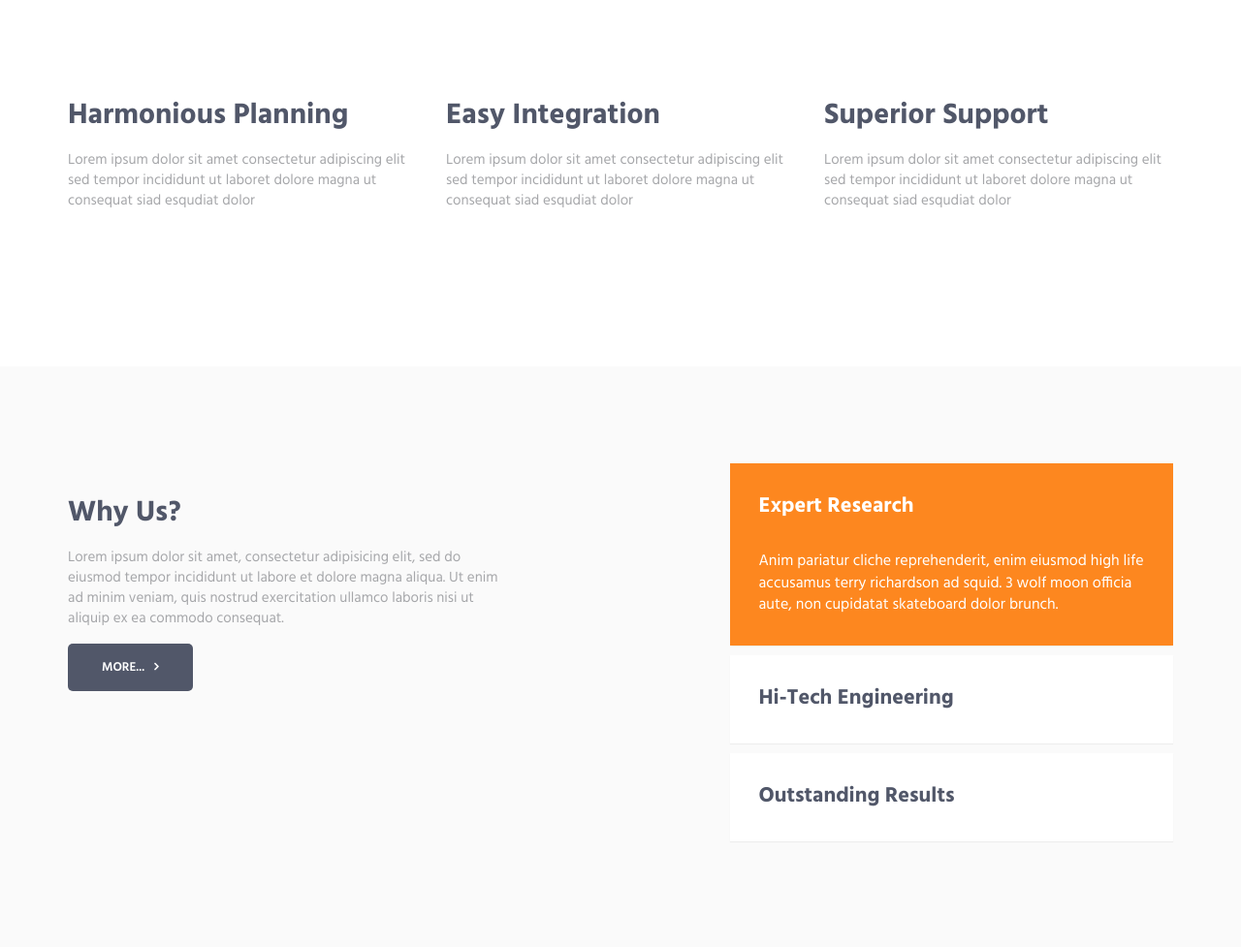
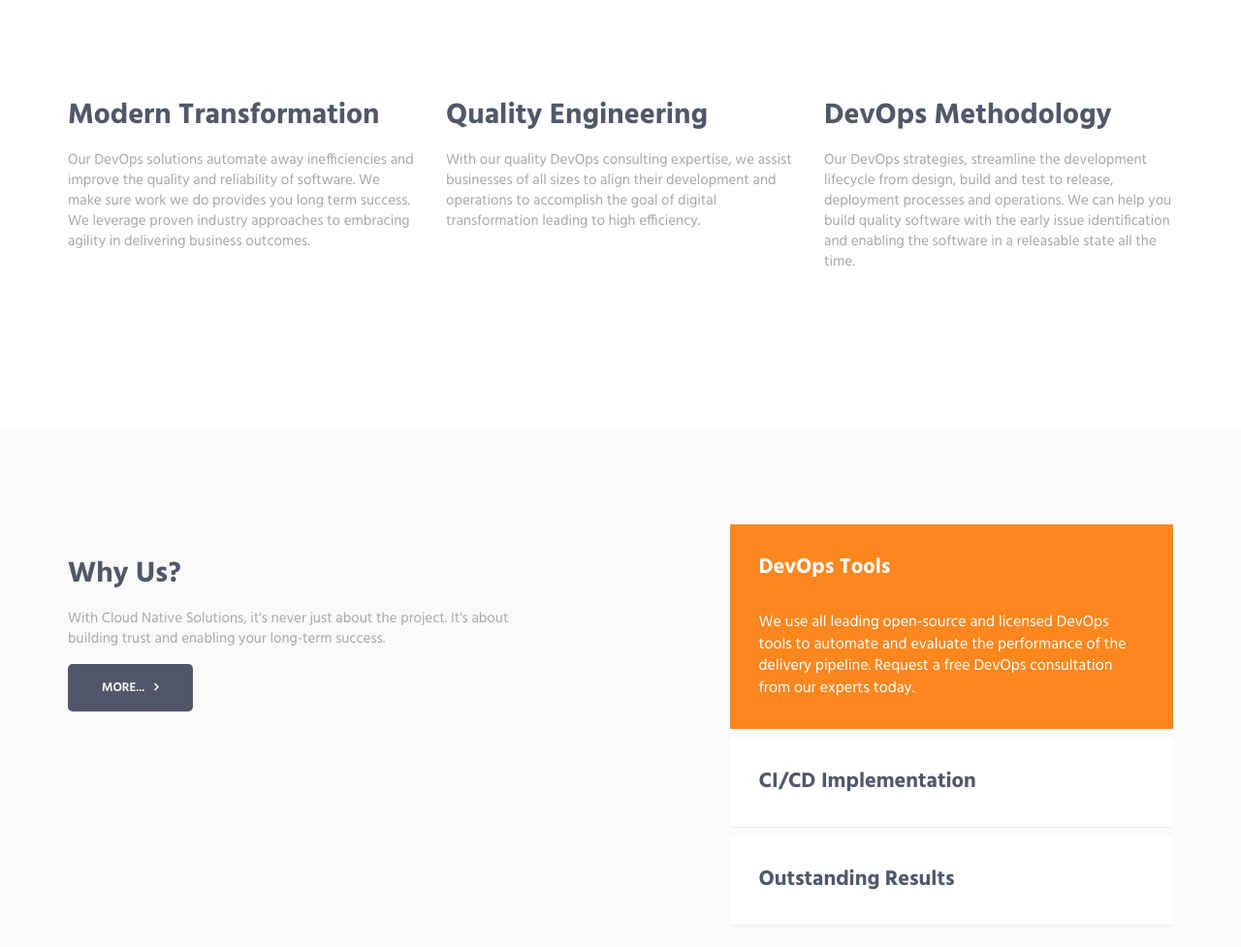
Before and after one commit to cnativesolutions/cnativesolutionsweb, a plain HTML site: page index.html in a window 1280 px wide. Shown: the part 802-1779 px from the top of the page at 97% size. Drawn offline with Linux system fonts and the light colour scheme.

```diff
--- a/index.html
+++ b/index.html
@@ -114,22 +114,22 @@
                     <div class="masonry-grid-sizer col-xs-6 col-sm-6 col-md-1"></div>
                     <div class="masonry-grid-item col-xs-12 col-sm-6 col-md-4 sm-margin-b-30">
                         <div class="margin-b-60">
-                            <h2>Harmonious Planning</h2>
-                            <p>Lorem ipsum dolor sit amet consectetur adipiscing elit sed tempor incididunt ut laboret dolore magna ut consequat siad esqudiat dolor</p>
+                            <h2>Modern Transformation</h2>
+                            <p>Our DevOps solutions automate away inefficiencies and improve the quality and reliability of software. We make sure work we do provides you long term success. We leverage proven industry approaches to embracing agility in delivering business outcomes.</p>
                         </div>
                         <!--img class="full-width img-responsive wow fadeInUp" src="img/500x500/01.jpg" alt="Portfolio Image" data-wow-duration=".3" data-wow-delay=".2s"-->
                     </div>
                     <div class="masonry-grid-item col-xs-12 col-sm-6 col-md-4">
                         <div class="margin-b-60">
-                          <h2>Easy Integration</h2>
-                          <p>Lorem ipsum dolor sit amet consectetur adipiscing elit sed tempor incididunt ut laboret dolore magna ut consequat siad esqudiat dolor</p>
+                          <h2>Quality Engineering</h2>
+                          <p>With our quality DevOps consulting expertise, we assist businesses of all sizes to align their development and operations to accomplish the goal of digital transformation leading to high efficiency.</p>
                         </div>
 						 <!--img class="full-width img-responsive wow fadeInUp" src="img/500x500/02.jpg" alt="Portfolio Image" data-wow-duration=".3" data-wow-delay=".3s"-->
                     </div>
                     <div class="masonry-grid-item col-xs-12 col-sm-6 col-md-4">
                         <div class="margin-t-60 margin-b-60">
-                            <h2>Superior Support</h2>
-                            <p>Lorem ipsum dolor sit amet consectetur adipiscing elit sed tempor incididunt ut laboret dolore magna ut consequat siad esqudiat dolor</p>
+                            <h2>DevOps Methodology</h2>
+                            <p>Our DevOps strategies, streamline the development lifecycle from design, build and test to release, deployment processes and operations. We can help you build quality software with the early issue identification and enabling the software in a releasable state all the time.</p>
                         </div>
                         <!--img class="full-width img-responsive wow fadeInUp" src="img/500x500/03.jpg" alt="Portfolio Image" data-wow-duration=".3" data-wow-delay=".4s"-->
                     </div>
@@ -143,9 +143,9 @@
                         <div class="col-md-5 col-sm-5 md-margin-b-60">
                             <div class="margin-t-50 margin-b-30">
                                 <h2>Why Us?</h2>
-                                <p>Lorem ipsum dolor sit amet, consectetur adipisicing elit, sed do eiusmod tempor incididunt ut labore et dolore magna aliqua. Ut enim ad minim veniam, quis nostrud exercitation ullamco laboris nisi ut aliquip ex ea commodo consequat.</p>
+                                <p>With Cloud Native Solutions, it's never just about the project. It's about building trust and enabling your long-term success.</p>
                             </div>
-                            <a href="#" class="btn-theme btn-theme-sm btn-white-bg text-uppercase">More...</a>
+                            <a href="#contact" class="btn-theme btn-theme-sm btn-white-bg text-uppercase">More...</a>
                         </div>
                         <div class="col-md-5 col-sm-7 col-md-offset-2">
                             <!-- Accordion -->
@@ -155,13 +155,13 @@
                                         <div class="panel-heading" role="tab" id="headingOne">
                                             <h4 class="panel-title">
                                                 <a class="panel-title-child" role="button" data-toggle="collapse" data-parent="#accordion" href="#collapseOne" aria-expanded="true" aria-controls="collapseOne">
-                                                    Expert Research
+                                                    DevOps Tools
                                                 </a>
                                             </h4>
                                         </div>
                                         <div id="collapseOne" class="panel-collapse collapse in" role="tabpanel" aria-labelledby="headingOne">
                                             <div class="panel-body">
-                                                Anim pariatur cliche reprehenderit, enim eiusmod high life accusamus terry richardson ad squid. 3 wolf moon officia aute, non cupidatat skateboard dolor brunch.
+                                                We use all leading open-source and licensed DevOps tools to automate and evaluate the performance of the delivery pipeline. Request a free DevOps consultation from our experts today.
                                             </div>
                                         </div>
                                     </div>
@@ -169,13 +169,13 @@
                                         <div class="panel-heading" role="tab" id="headingTwo">
                                             <h4 class="panel-title">
                                                 <a class="collapsed panel-title-child" role="button" data-toggle="collapse" data-parent="#accordion" href="#collapseTwo" aria-expanded="false" aria-controls="collapseTwo">
-                                                    Hi-Tech Engineering
+                                                    CI/CD Implementation
                                                 </a>
                                             </h4>
                                         </div>
                                         <div id="collapseTwo" class="panel-collapse collapse" role="tabpanel" aria-labelledby="headingTwo">
                                             <div class="panel-body">
-                                                Anim pariatur cliche reprehenderit, enim eiusmod high life accusamus terry richardson ad squid. 3 wolf moon officia aute, non cupidatat skateboard dolor brunch.
+                                                Continuous Integration, Continuous Delivery, and Continuous Deployment are indispensable to DevOps methodology because they really help to get the freshly deployed build into the hands of the final users as soon as possible via managed services.
                                             </div>
                                         </div>
                                     </div>
@@ -189,7 +189,7 @@
                                         </div>
                                         <div id="collapseThree" class="panel-collapse collapse" role="tabpanel" aria-labelledby="headingThree">
                                             <div class="panel-body">
-                                                Anim pariatur cliche reprehenderit, enim eiusmod high life accusamus terry richardson ad squid. 3 wolf moon officia aute, non cupidatat skateboard dolor brunch.
+                                                We make sure results are go beyond expectations. Together we will achieve this by establishing a positive cross-learning DevOps culture among all teams and automating the massive volume of tasks they have to cover on a daily basis.
                                             </div>
                                         </div>
                                     </div>
@@ -275,7 +275,7 @@
                                 </div>
                                 <div class="service-info">
                                     <h3>CI/CD Pipelines</h3>
-                                    <p class="margin-b-5">We help companies setup reliable CI and CD Pipelines. It is crucial for companies to have reliable software delivery process.</p>
+                                    <p class="margin-b-5">Our specialists use a wide range of DevOps tools and help you create efficient operation pipelines that make the modern, scalable applications possible.</p>
                                 </div>
                                 <!--a href="#services" class="content-wrapper-link"></a-->
                             </div>
@@ -287,7 +287,7 @@
                                 </div>
                                 <div class="service-info">
                                     <h3>Full DevSecOps Practices</h3>
-                                    <p class="margin-b-5">We employ best engineers that can help you implement full DevSecOps practices. Security baked into your automated software delivery process is a must have.</p>
+                                    <p class="margin-b-5">Our DevOps specialists make sure security is baked into your automated software delivery process.</p>
                                 </div>
                                 <!--a href="#services" class="content-wrapper-link"></a-->
                             </div>
```
